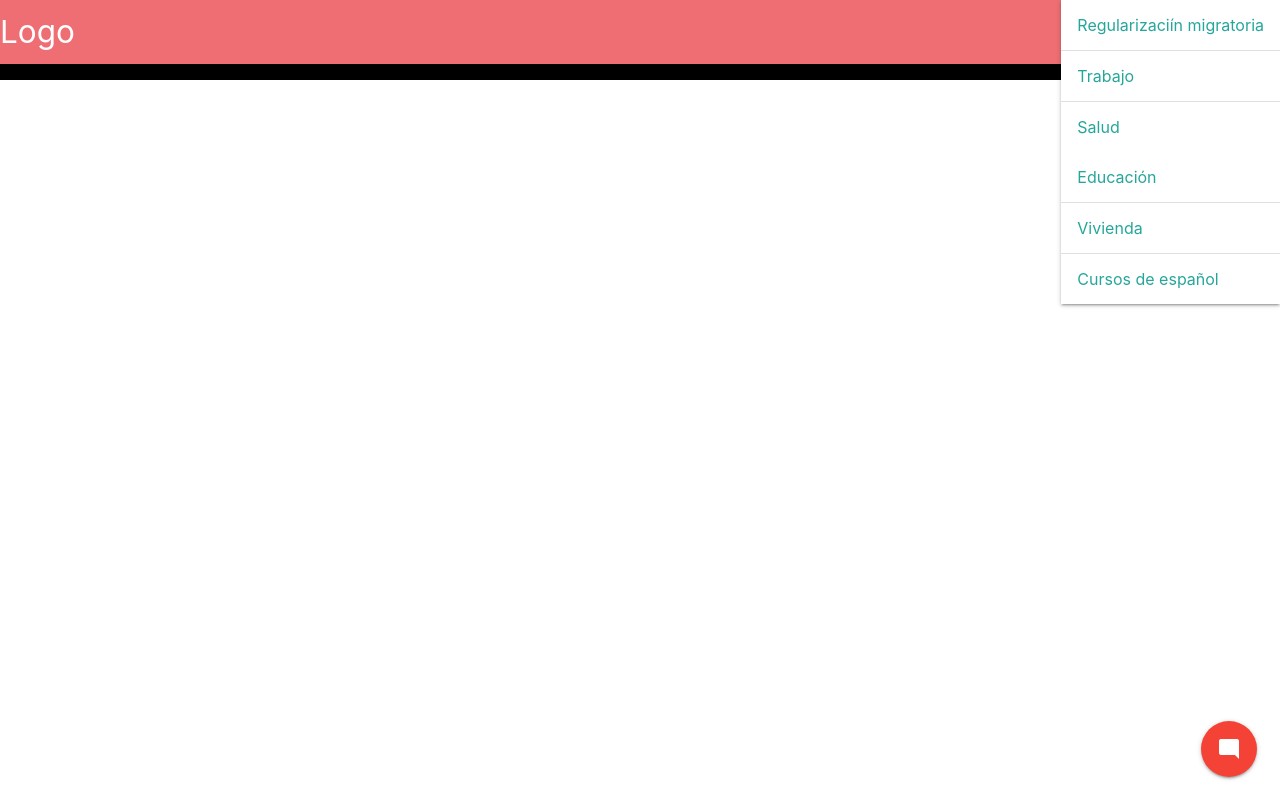
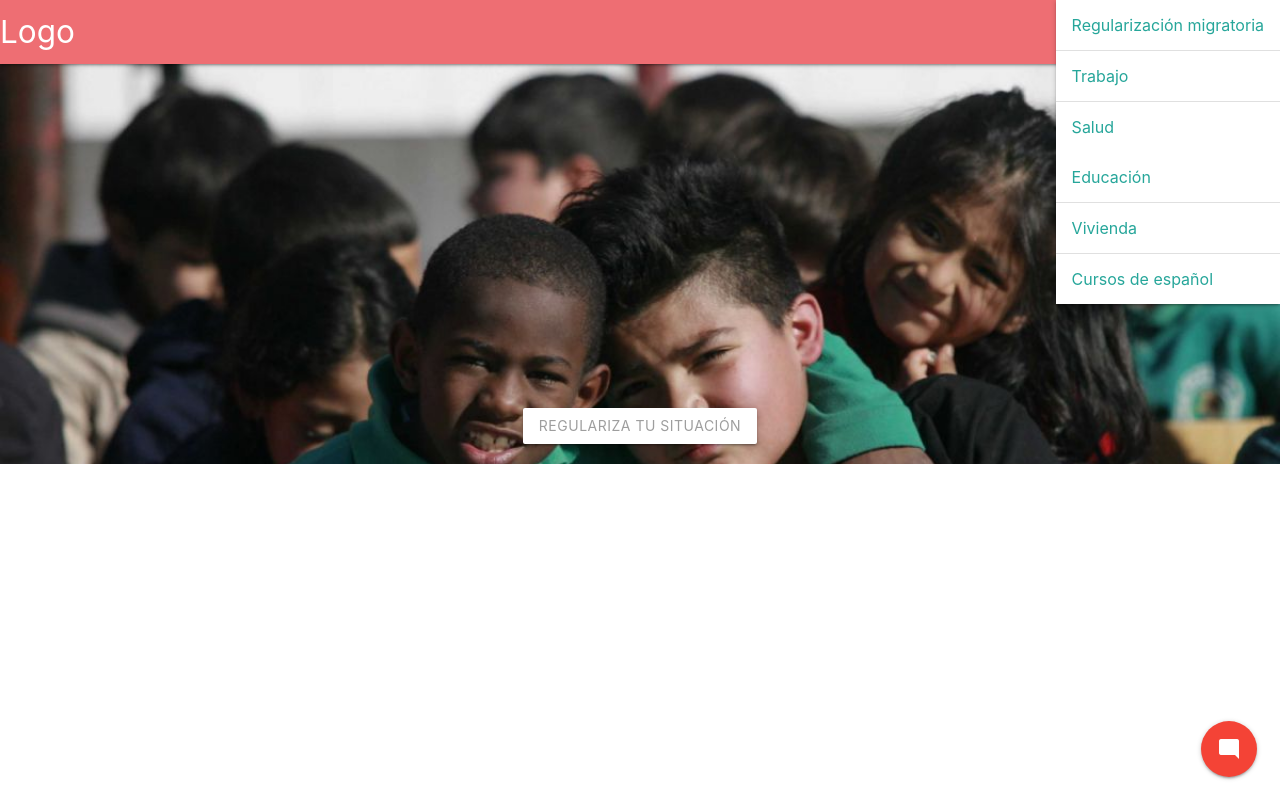
Before and after one commit to MilelyM/proyectoIBM, a plain HTML site: page barbara/page.html in a window 1280 px wide. Both pictures are taken after a click on the link "menu". Drawn offline with nearby package versions, Linux system fonts and the light colour scheme; files whose address does not match are found by name.

Commit message:
Cambios en el carrusel

```diff
--- a/barbara/page.html
+++ b/barbara/page.html
@@ -13,14 +13,15 @@
   <!--Materialize-->
   <link rel="stylesheet" href="../assets/materialize/css/materialize.css">
 
+  <link rel="stylesheet" href="style.css">
 </head>
 
 <body>
 
-
+  <section id="navBar">
     <!-- Dropdown Structure -->
     <ul id="dropdown1" class="dropdown-content">
-    <li><a href="#!">Regularizaciín migratoria</a></li>
+      <li><a href="#!">Regularización migratoria</a></li>
       <li class="divider"></li>
       <li><a href="#!">Trabajo</a></li>
       <li class="divider"></li>
@@ -31,6 +32,9 @@
       <li class="divider"></li>
       <li><a href="#!">Cursos de español</a></li>
     </ul>
+
+    <!--Navbar-->
+    <div class="navbar-fixed">
       <nav>
         <div class="nav-wrapper">
           <a href="#!" class="left brand-logo">Logo</a>
@@ -41,24 +45,17 @@
           </ul>
         </div>
       </nav>
+    </div>
+  </section>
 
-  <!--Carousel-->
-  <div class="carousel carousel-slider center">
+  <section id="carrusel">
+    <div class="carousel carousel-slider">
       <div class="carousel-fixed-item center">
         <a class="btn waves-effect white grey-text darken-text-2">Regulariza tu situación</a>
       </div>
-    <div class="carousel-item black white-text">
-      <h2>Bienvenido a Chile</h2>
-      <p class="white-text"><img src="image/img-1.jpg"></p>
-    </div>
-    <div class="carousel-item black white-text">
-      <h2>Comienza una nueva vida</h2>
-      <p class="white-text"><img src="image/img-2.jpg"></p>
-    </div>
-    <div class="carousel-item black white-text">
-      <h2>Hacer un mejor futuro depende de ti</h2>
-      <p class="white-text"><img src="image/img-3.jpg"></p>
-    </div>
+      <a class="carousel-item" href="#one!"><img src="image/img-1.jpg"></a>
+      <a class="carousel-item" href="#two!"><img src="image/img-2.jpg"></a>
+      <a class="carousel-item" href="#three!"><img src="image/img-3.jpg"></a>
     </div>
 
     <div class="fixed-action-btn">
@@ -66,6 +63,7 @@
         <i class="large material-icons">mode_comment</i>
       </a>
     </div>
+  </section>
 
   <!--JQuery-->
   <script src="https://code.jquery.com/jquery-3.3.1.slim.min.js" integrity="sha384-q8i/X+965DzO0rT7abK41JStQIAqVgRVzpbzo5smXKp4YfRvH+8abtTE1Pi6jizo"
--- /dev/null
+++ b/barbara/page.js
@@ -0,0 +1,15 @@
+$(document).ready(function () {
+  $(".dropdown-trigger").dropdown({
+    constrainWidth: false
+  });
+
+  $(document).ready(function () {
+    $('.carousel').carousel();
+
+    setInterval(function () {
+      $('.carousel').carousel('next');
+    }, 4000);
+  });
+
+  $('.fixed-action-btn').floatingActionButton();
+});
```
Also changed, not shown: barbara/image/img-1.jpg (added), barbara/image/img-2.jpg (added), barbara/image/img-3.jpg (added), barbara/style.css (line endings or trailing spaces). Lines whose indentation alone changed are shown as unchanged.
